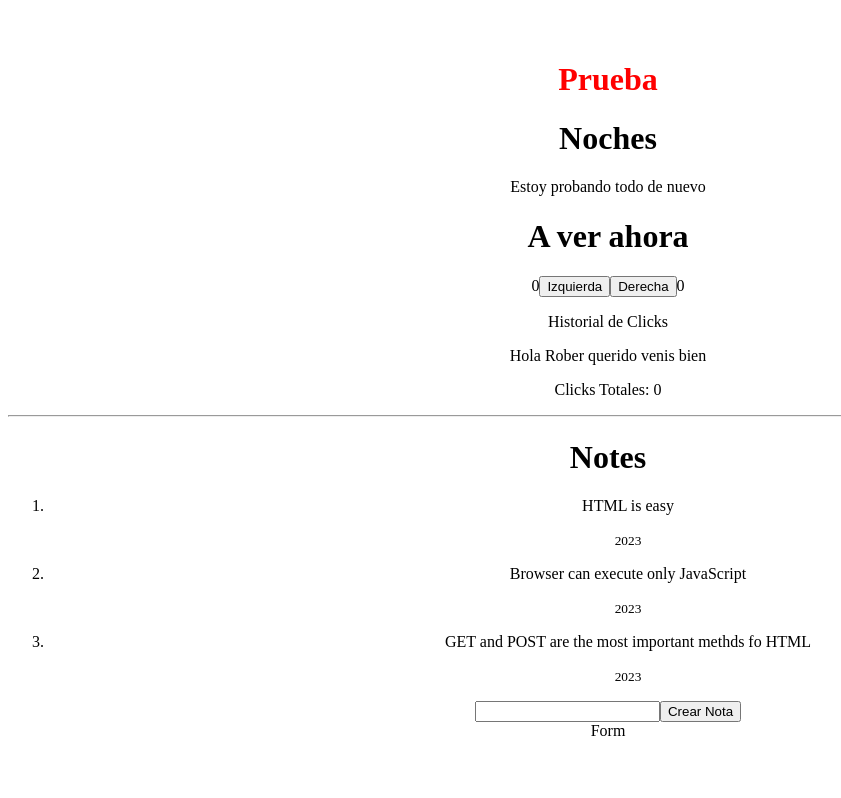
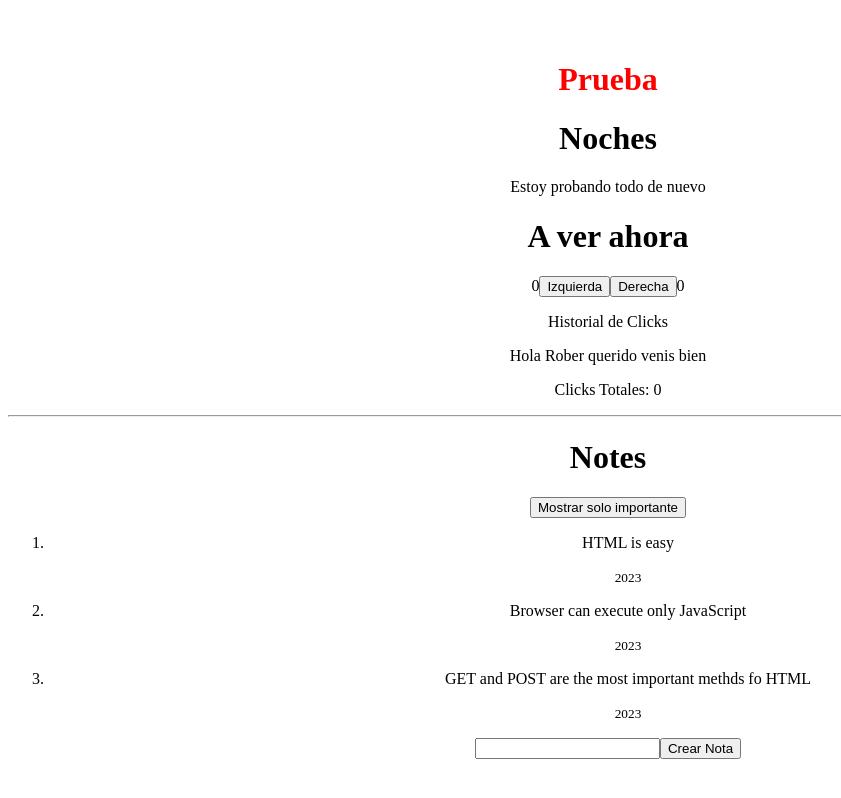
Before and after one commit to Rober100/Practice-Projects, a React (Vite) app in the folder parte1/: page / in a window 1280 px wide. Shown: the whole page, without its empty margins (32-873 px from the left). Built offline with nearby package versions, Linux system fonts and the light colour scheme.

Commit message:
Monday, The last commit

```diff
--- a/parte1/src/App.jsx
+++ b/parte1/src/App.jsx
@@ -2,7 +2,6 @@ import { useState } from "react";
 import "./App.css";
 import Mensaje from "./Mensaje";
 import List from "./components/List";
-import Form from "./components/Form";
 
 const Descripcion = () => {
   return <p>Estoy probando todo de nuevo</p>;
@@ -82,7 +81,6 @@ function App() {
       <p>Clicks Totales: {clicks.length}</p>
       <hr />
       <List />
-      <Form />
     </>
   );
 }
--- a/parte1/src/components/List.jsx
+++ b/parte1/src/components/List.jsx
@@ -1,20 +1,48 @@
+import { useState } from "react";
 import { Notes } from "./Notes.jsx";
 
 const Form = () => {
+  const [notes, setNotes] = useState(Notes);
+  const [newNote, setNewNote] = useState("");
+  const [showAll, setShowAll] = useState(true);
 
-
-  if (typeof Notes === "undefined" || Notes.length === 0) {
+  if (typeof notes === "undefined" || notes.length === 0) {
     return "No tenemos notas que mostrar";
   }
 
   const handleChange = (event) => {
-    console.log(event);
-  }
+    setNewNote(event.target.value);
+  };
+
+  const handleSubmit = () => {
+    event.preventDefault();
+    const newNoteToState = {
+      id: notes.length + 1,
+      content: newNote,
+      date: new Date().toISOString(),
+      import: Math.random() < 0.5,
+    };
+    setNewNote("");
+    setNotes(notes.concat(newNoteToState));
+  };
+
+  const handleShowAll = () => {
+    setShowAll(() => !showAll);
+  };
+
   return (
     <div>
       <h1>Notes</h1>
+      <button onClick={handleShowAll}>
+        {showAll ? "Mostrar solo importante" : "Mostrar todo"}
+      </button>
       <ol>
-        {Notes.map((notes) => {
+        {notes
+          .filter((note) => {
+            if (showAll) return note;
+            return note.import === true;
+          })
+          .map((notes) => {
             return (
               <li key={notes.id}>
                 <p>{notes.content}</p>
@@ -23,8 +51,10 @@ const Form = () => {
             );
           })}
       </ol>
-      <input type="text" onChange={handleChange}/>
+      <form onSubmit={handleSubmit}>
+        <input type="text" value={newNote} onChange={handleChange} />
         <button>Crear Nota</button>
+      </form>
     </div>
   );
 };
--- a/parte1/src/components/Notes.jsx
+++ b/parte1/src/components/Notes.jsx
@@ -15,6 +15,6 @@ export const Notes = [
     id: 3,
     content: "GET and POST are the most important methds fo HTML",
     date: "2023",
-    import: true,
+    import: false,
   },
 ];
```
Lines whose indentation alone changed are shown as unchanged.
